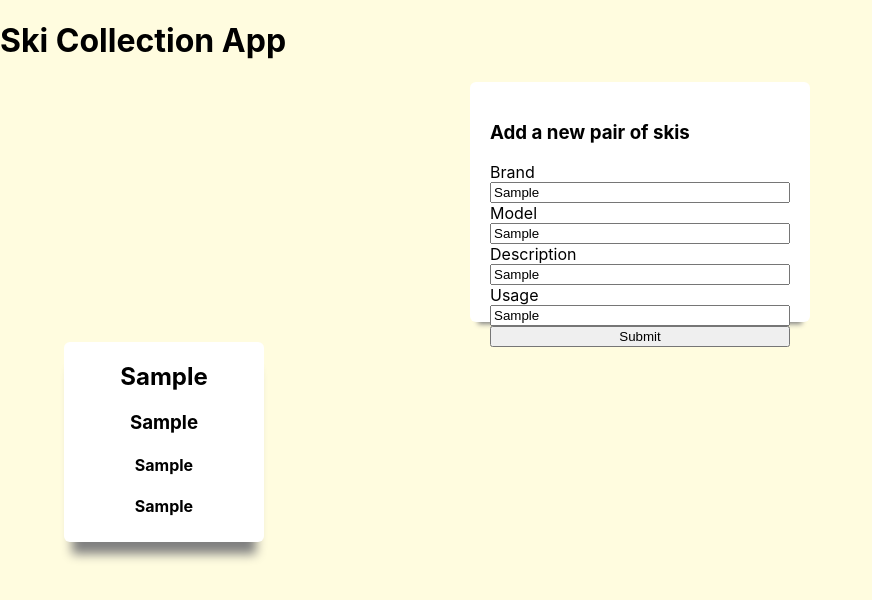
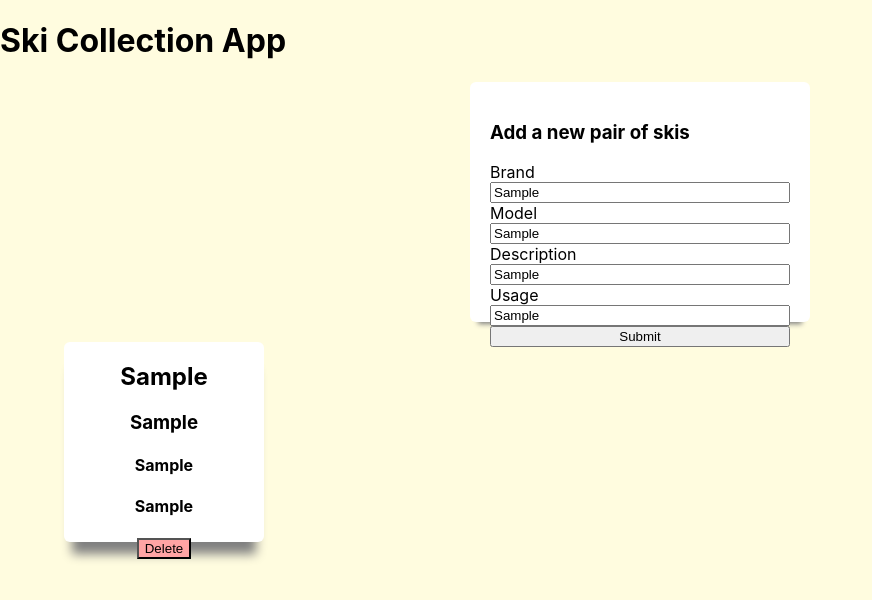
Before and after one commit to bwesterg/Ruby_React_Assessment, a React (Create React App) app in the folder ski-collection/: page / in a window 1280 px wide. Both pictures are taken after typing "Sample", "Sample", "Sample", "Sample" into the empty fields and a click on the input 640 px from the left and 336 px from the top of the page. Shown: the top 600 px of the page, without its empty margins (0-872 px from the left). Built offline with nearby package versions, Linux system fonts and the light colour scheme; no server answers.

Commit message:
Adds a delete button which removes a ski from the collection; changes persist.

```diff
--- a/ski-collection/src/App.css
+++ b/ski-collection/src/App.css
@@ -34,3 +34,7 @@ body {
   text-align: center;
   border-radius: 6px;
 }
+
+.delete-button {
+  background-color: rgb(255, 164, 164);
+}
--- a/ski-collection/src/App.js
+++ b/ski-collection/src/App.js
@@ -33,12 +33,20 @@ class App extends Component {
     })
   }
 
+  deleteSki = (id) => {
+    let filtered = this.state.skis.filter(ski => ski.id !== id)
+    this.setState({
+      skis: filtered
+    })
+    fetch(skisUrl + "/" + id, { method: "DELETE" })
+  }
+
   render() {
     return (
       <div className="App">
         <h1>Ski Collection App</h1>
         <SkiForm addSki={this.addSki}/>
-        <SkiContainer skis={this.state.skis} />
+        <SkiContainer deleteSki={this.deleteSki} skis={this.state.skis} />
       </div>
     );
   }
--- a/ski-collection/src/components/SkiContainer.js
+++ b/ski-collection/src/components/SkiContainer.js
@@ -1,10 +1,10 @@
 import React from 'react';
 import SkiItem from './SkiItem';
 
-export default function SkiContainer({skis}) {
+export default function SkiContainer({skis, deleteSki}) {
 
     const showSkis = () => {
-        return skis.map(ski => <SkiItem key={ski.id} {...ski} />)
+        return skis.map(ski => <SkiItem key={ski.id} {...ski} deleteSki={deleteSki} />)
     }
 
     return (
--- a/ski-collection/src/components/SkiItem.js
+++ b/ski-collection/src/components/SkiItem.js
@@ -1,12 +1,16 @@
 import React from 'react';
 
-export default function SkiItem({brand, model, description, usage}) {
+export default function SkiItem({id, brand, model, description, usage, deleteSki}) {
+
+    const handleClick = (event) => deleteSki(id)
+
     return (
         <li className="ski-item">
             <h2>{brand}</h2>
             <h3>{model}</h3>
             <h4>{description}</h4>
             <h4>{usage}</h4>
+            <button onClick={handleClick} className="delete-button">Delete</button>
         </li>
     )
 }
```
Also changed, not shown: 1 other file (tests, documents, lock files or other folders).
